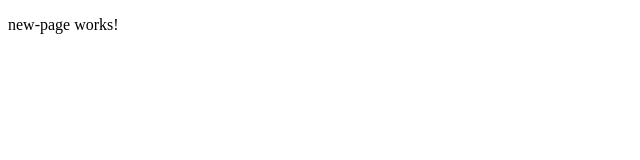
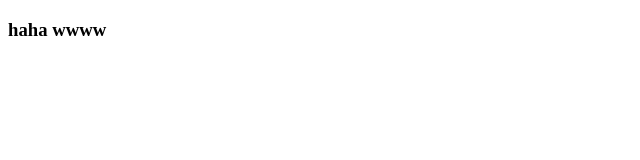
Before and after one commit to Hellingebleidd/git_hook, an Angular app: page / in a window 1280 px wide. Shown: the top 160 px of the page, without its empty margins (0-640 px from the left). Built offline with nearby package versions, Linux system fonts and the light colour scheme.

Commit message:
nejaky commit

```diff
--- a/src/app/new-page/new-page.component.html
+++ b/src/app/new-page/new-page.component.html
@@ -1 +1 @@
-<p>new-page works!</p>
+<h3>haha wwww</h3>
```
